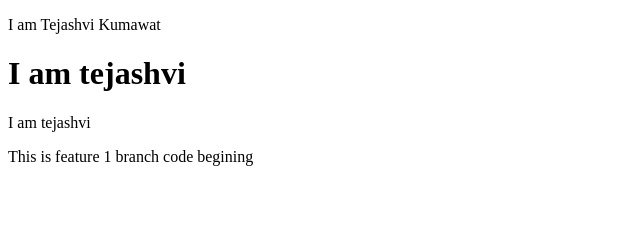
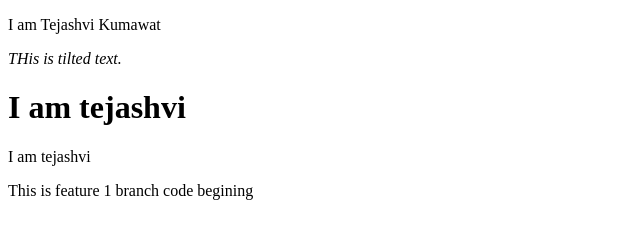
Before and after one commit to tejashvi-kumawat/project, a plain HTML site: page index.html in a window 1280 px wide. Shown: the whole page, without its empty margins (0-640 px from the left). Drawn offline with Linux system fonts and the light colour scheme.

Commit message:
update in html file

```diff
--- a/index.html
+++ b/index.html
@@ -8,6 +8,7 @@
 </head>
 <body>
     <P>I am Tejashvi Kumawat</P>
+    <i>THis is tilted text.</i>
     <div><h1>I am tejashvi</h1>I am tejashvi</div>
     <p>This is feature 1 branch code begining </p>
 </body>
```
